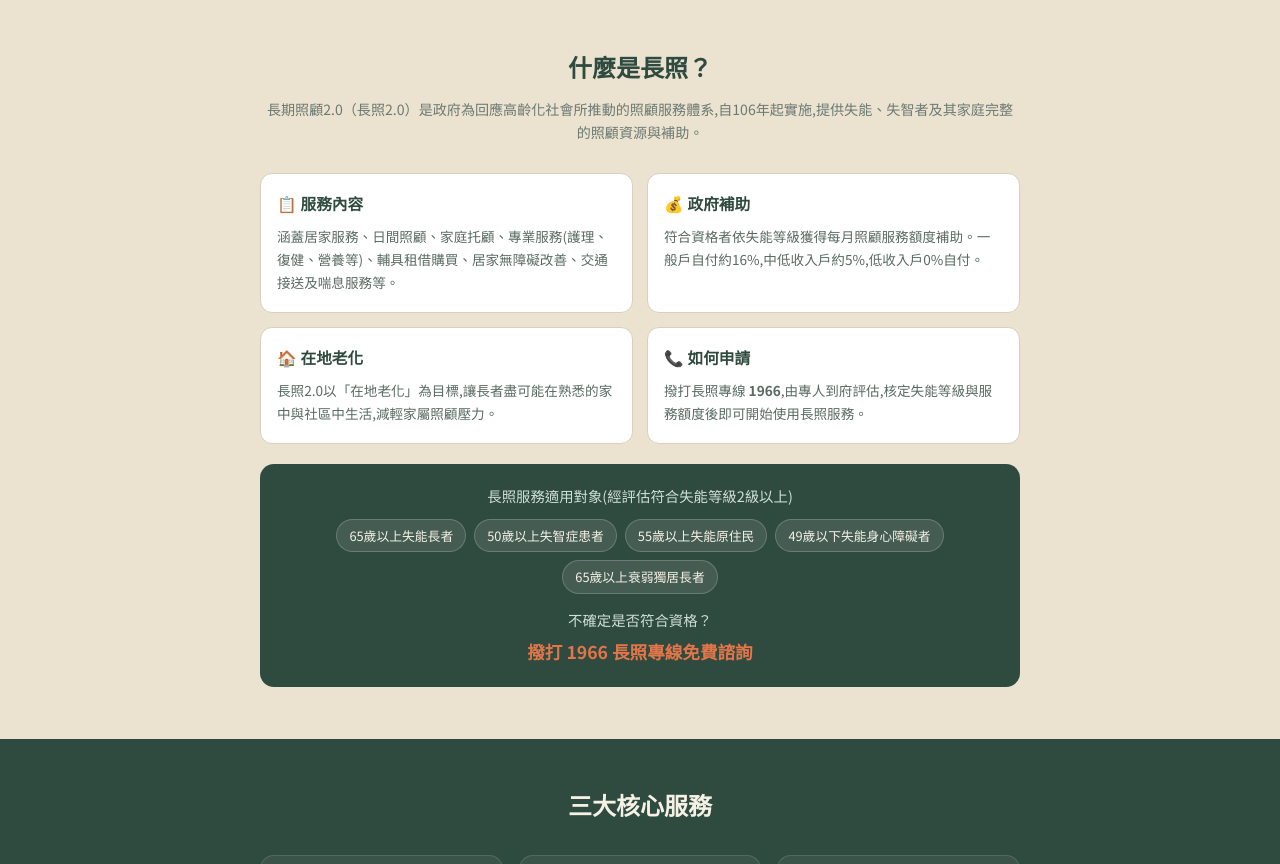
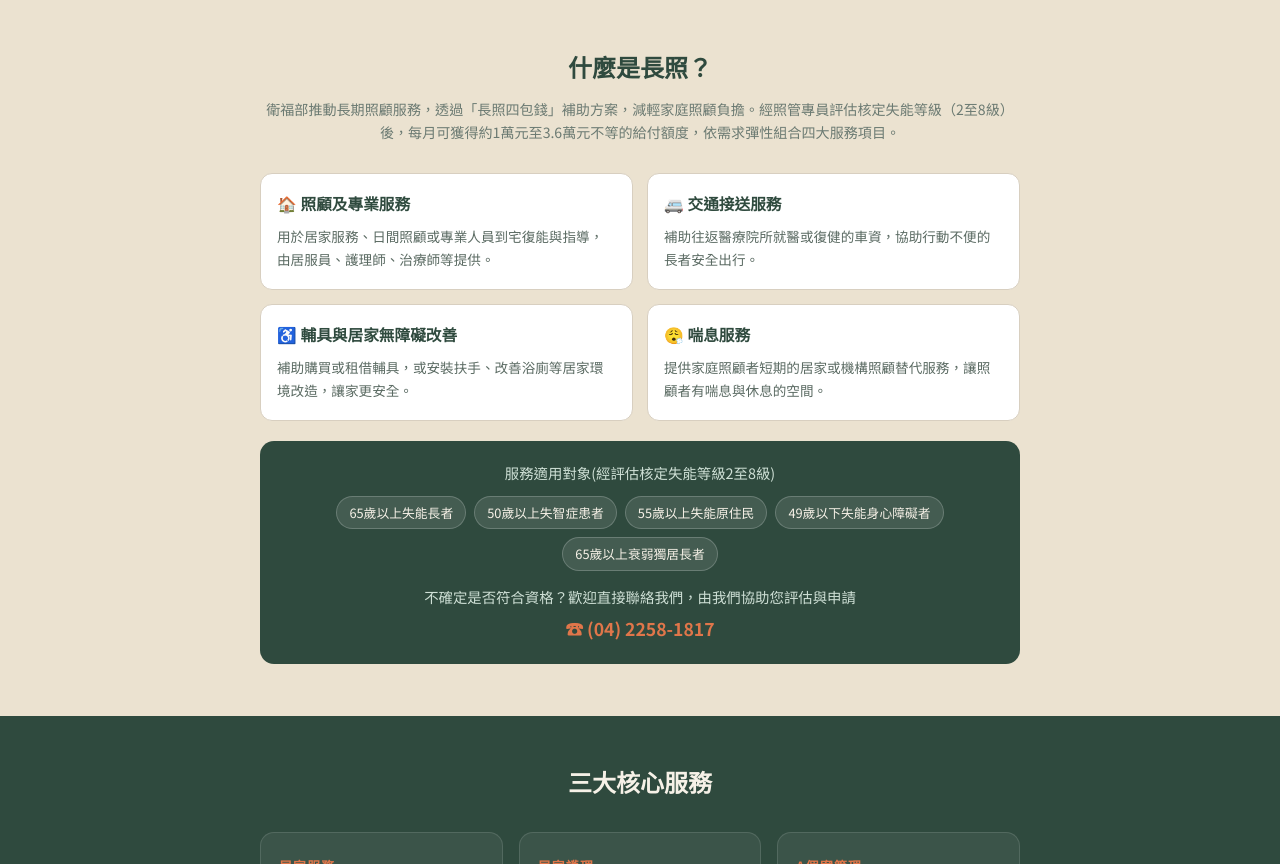
Before and after one commit to alan850425-coder/zetian-care, a plain HTML site: page index.html in a window 1280 px wide. Shown: the part 782-1646 px from the top of the page. Drawn offline with Linux system fonts and the light colour scheme.

Commit message:
Add files via upload

```diff
--- a/index.html
+++ b/index.html
@@ -62,29 +62,29 @@
 <section class="ltc-section" id="ltc">
   <div class="ltc-inner">
     <h2>什麼是長照？</h2>
-    <p class="sub">長期照顧2.0（長照2.0）是政府為回應高齡化社會所推動的照顧服務體系,自106年起實施,提供失能、失智者及其家庭完整的照顧資源與補助。</p>
+    <p class="sub">衛福部推動長期照顧服務，透過「長照四包錢」補助方案，減輕家庭照顧負擔。經照管專員評估核定失能等級（2至8級）後，每月可獲得約1萬元至3.6萬元不等的給付額度，依需求彈性組合四大服務項目。</p>
 
     <div class="ltc-cards">
       <div class="ltc-card">
-        <h3>📋 服務內容</h3>
-        <p>涵蓋居家服務、日間照顧、家庭托顧、專業服務(護理、復健、營養等)、輔具租借購買、居家無障礙改善、交通接送及喘息服務等。</p>
+        <h3>🏠 照顧及專業服務</h3>
+        <p>用於居家服務、日間照顧或專業人員到宅復能與指導，由居服員、護理師、治療師等提供。</p>
       </div>
       <div class="ltc-card">
-        <h3>💰 政府補助</h3>
-        <p>符合資格者依失能等級獲得每月照顧服務額度補助。一般戶自付約16%,中低收入戶約5%,低收入戶0%自付。</p>
+        <h3>🚐 交通接送服務</h3>
+        <p>補助往返醫療院所就醫或復健的車資，協助行動不便的長者安全出行。</p>
       </div>
       <div class="ltc-card">
-        <h3>🏠 在地老化</h3>
-        <p>長照2.0以「在地老化」為目標,讓長者盡可能在熟悉的家中與社區中生活,減輕家屬照顧壓力。</p>
+        <h3>♿ 輔具與居家無障礙改善</h3>
+        <p>補助購買或租借輔具，或安裝扶手、改善浴廁等居家環境改造，讓家更安全。</p>
       </div>
       <div class="ltc-card">
-        <h3>📞 如何申請</h3>
-        <p>撥打長照專線 <strong>1966</strong>,由專人到府評估,核定失能等級與服務額度後即可開始使用長照服務。</p>
+        <h3>😮‍💨 喘息服務</h3>
+        <p>提供家庭照顧者短期的居家或機構照顧替代服務，讓照顧者有喘息與休息的空間。</p>
       </div>
     </div>
 
     <div class="ltc-apply">
-      <p>長照服務適用對象(經評估符合失能等級2級以上)</p>
+      <p>服務適用對象(經評估核定失能等級2至8級)</p>
       <div class="target-list">
         <span>65歲以上失能長者</span>
         <span>50歲以上失智症患者</span>
@@ -92,8 +92,8 @@
         <span>49歲以下失能身心障礙者</span>
         <span>65歲以上衰弱獨居長者</span>
       </div>
-      <p style="margin-top:14px; margin-bottom:4px;">不確定是否符合資格？</p>
-      <strong>撥打 1966 長照專線免費諮詢</strong>
+      <p style="margin-top:14px; margin-bottom:4px;">不確定是否符合資格？歡迎直接聯絡我們，由我們協助您評估與申請</p>
+      <strong>☎ (04) 2258-1817</strong>
     </div>
   </div>
 </section>
```
Also changed, not shown: service-homecare.html (+1 -0 lines).
